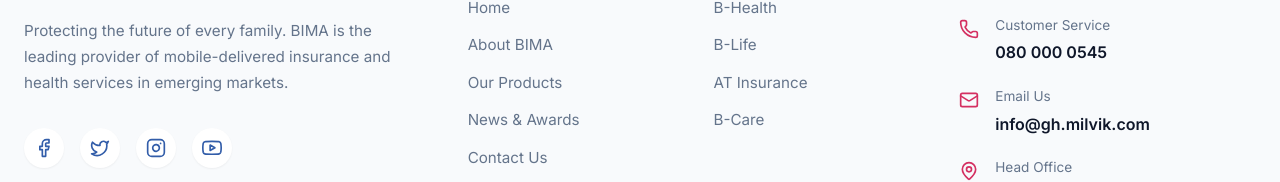
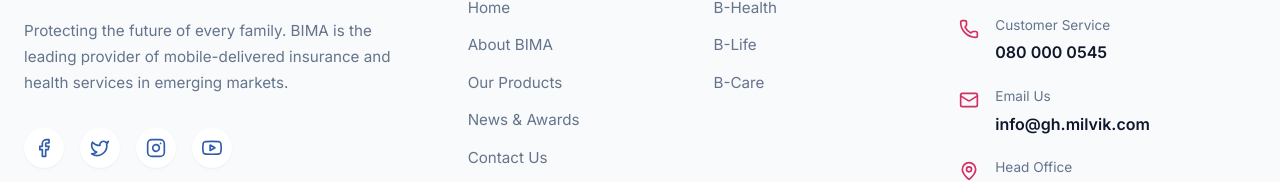
Before and after one commit to Joenyarko/BIMA, a React (Vite) app: page /contact in a window 1280 px wide. Shown: the part 1459-1641 px from the top of the page. Built offline with nearby package versions, Linux system fonts and the light colour scheme.

Commit message:
Remove AT Insurance from footer

```diff
--- a/src/components/Footer.jsx
+++ b/src/components/Footer.jsx
@@ -41,7 +41,6 @@
                         <ul className="footer-links">
                             <li><Link to="/products">B-Health</Link></li>
                             <li><Link to="/products">B-Life</Link></li>
-                            <li><Link to="/products">AT Insurance</Link></li>
                             <li><Link to="/products">B-Care</Link></li>
                         </ul>
                     </div>
```
